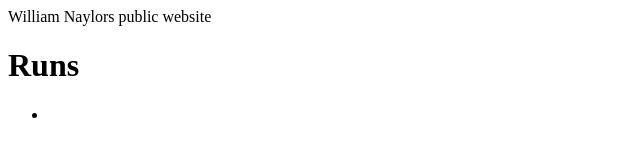
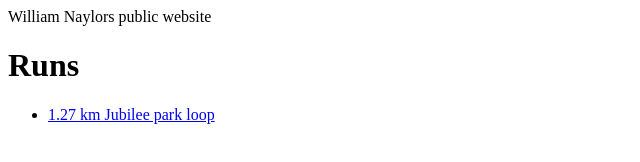
Before and after one commit to WillRNaylor/willrnaylor.github.io, a plain HTML site: page index.html in a window 1280 px wide. Shown: the whole page, without its empty margins (0-640 px from the left). Drawn offline with Linux system fonts and the light colour scheme.

Commit message:
Update index.html

```diff
--- a/index.html
+++ b/index.html
@@ -2,5 +2,5 @@ William Naylors public website
 
 <h1>Runs</h1>
 <ul>
-  <li></li>
+  <li><a href="https://onthegomap.com/s/mdfi56ou">1.27 km Jubilee park loop</a></li>
 </ul>
```
